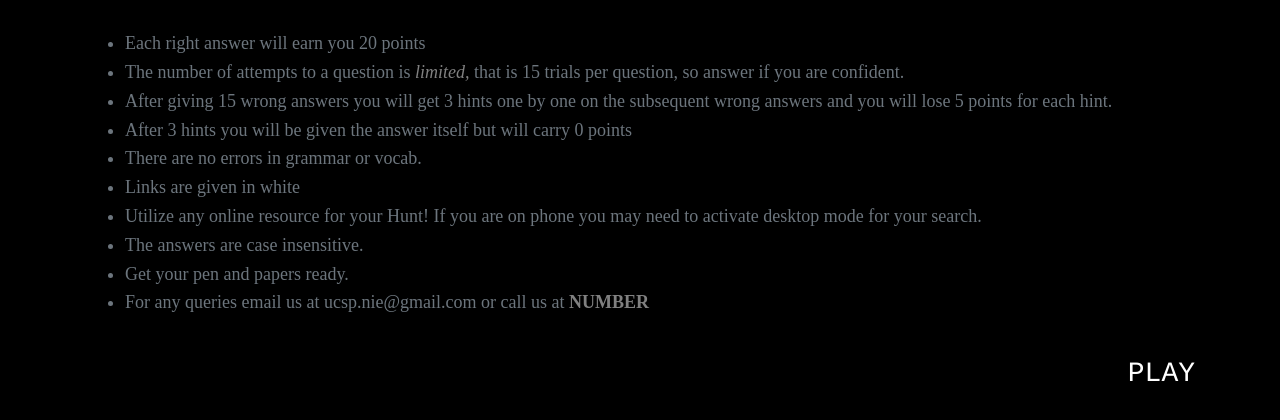
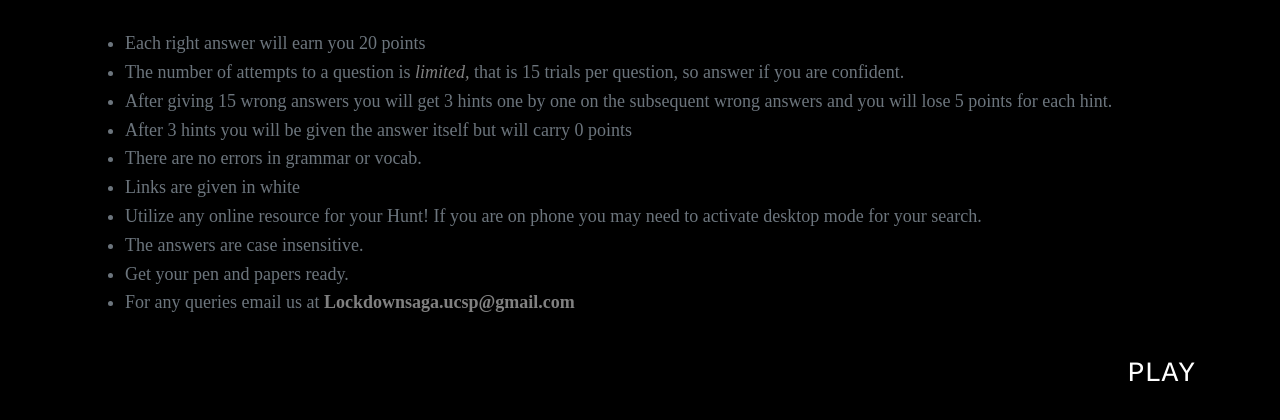
Before and after one commit to prashanthkammar/ucsp-constrainedchaos, a Python web app: template chaos/templates/inst.html in a window 1280 px wide. Shown: the part 247-667 px from the top of the page. Run offline with Jinja, Linux system fonts and the light colour scheme; the template is opened without the code that fills it, so the values that code supplies are empty; some libraries are stand-ins or nearby versions; some web fonts are replaced.

Commit message:
helpline mail

```diff
--- a/chaos/templates/inst.html
+++ b/chaos/templates/inst.html
@@ -23,7 +23,7 @@
     <li class="text-muted">Utilize any online resource for your Hunt! If you are on phone you may need to activate desktop mode for your search.</li>
     <li class="text-muted">The answers are case insensitive. </li>
     <li class="text-muted">Get your pen and papers ready. </li>
-    <li class="text-muted">For any queries email us at ucsp.nie@gmail.com or call us at <b>NUMBER</b></li>
+    <li class="text-muted">For any queries email us at <b>Lockdownsaga.ucsp@gmail.com</b></li>
 </ul>
 <br>
 {% if user.nextq > 1 %}
--- a/chaos/templates/q1.html
+++ b/chaos/templates/q1.html
@@ -10,7 +10,7 @@
             <br>Unlike <u>Language</u>, which lives forever! </i> - Unknown
       </blockquote><br>
       <h4><p style="font-size: 18px;" class="text-center lead">WELCOME to the brave and adventurous journey of a simple yet challenging Treasure Hunt...!!
-        <br><br><i> nemmoklliw hcilzreh </i> </h4> </p><br><br>
+        <br><br><p style="font-weight: 600;" class="text-center lead"><i> nemmoklliw hcilzreh </i></p> </h4> </p><br><br>
           <div class="text-center">
             {% with messages = get_flashed_messages(with_categories=true) %} {% if messages %}
           {% for category, message in messages %}
```
Also changed, not shown: chaos/database.db.
